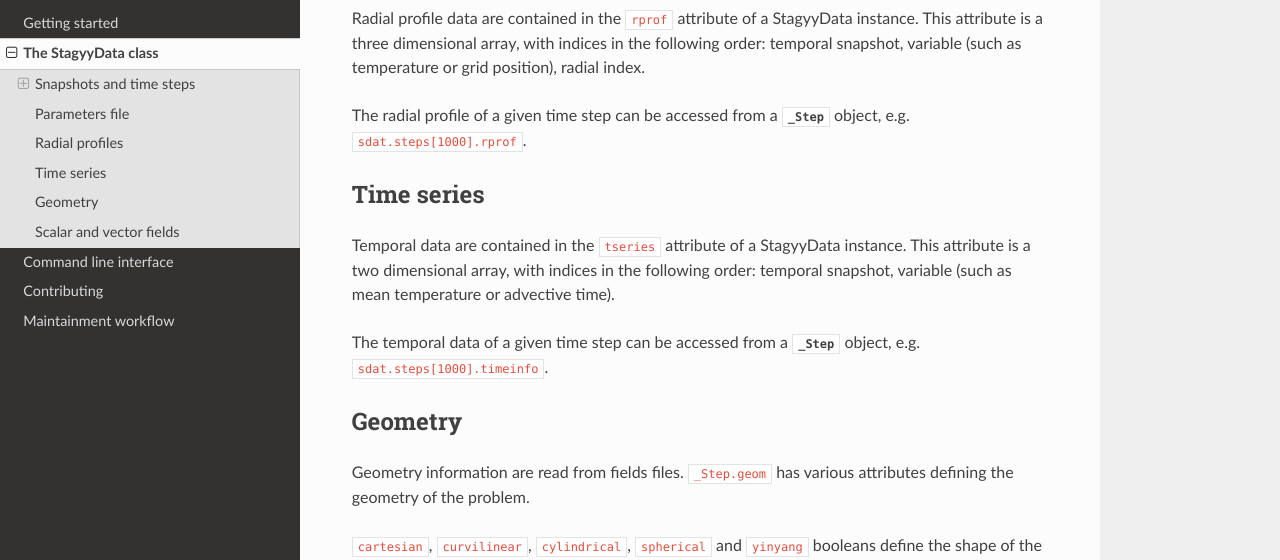
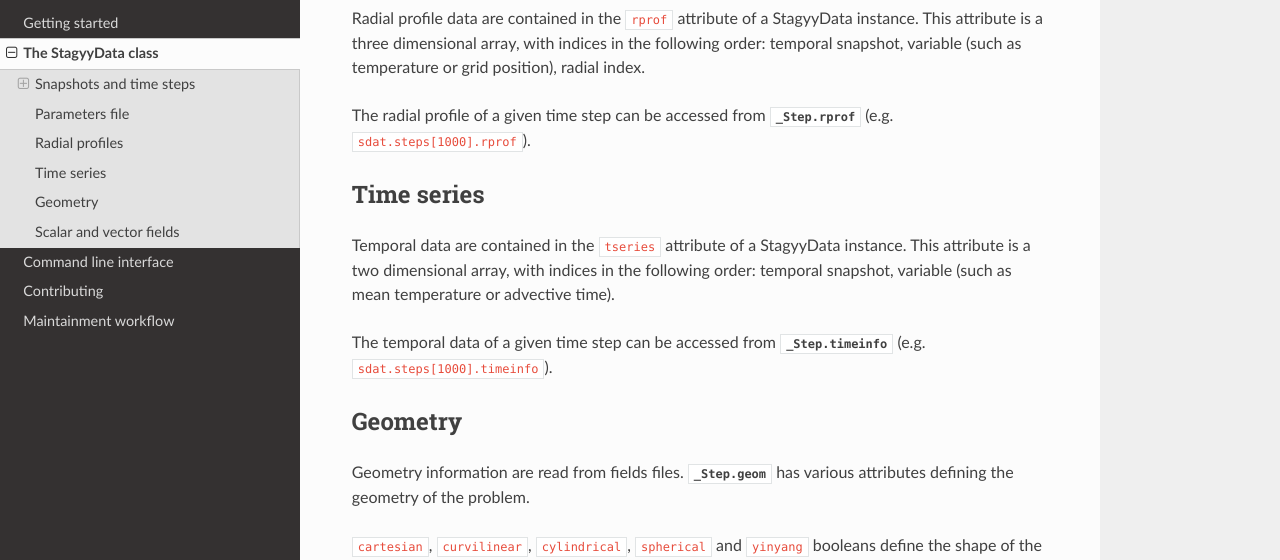
Before and after one commit to StagPython/StagPy, a Sphinx documentation site: the page built from docs/sources/stagyydata.rst, in a window 1280 px wide and 900 px high, scrolled down 2102 px. Shown: the part 152-712 px from the top of the window. Built offline with Sphinx 7.4.7 and the Read the Docs theme 2.0.0, drawn with Linux system fonts in a browser that asks for light colours; cross-references to code outside the pages are shown as plain code.

Commit message:
Add some cross references in StagyyData doc

```diff
--- a/docs/sources/stagyydata.rst
+++ b/docs/sources/stagyydata.rst
@@ -26,11 +26,11 @@
     sdat.steps[n]
     sdat.snaps[m]
 
-These two expressions each return a ``_Step`` instance. Moreover, if the
+These two expressions each return a :class:`_Step` instance. Moreover, if the
 ``m``-th snapshot was done at the ``n``-th step, both expressions return the
-same ``_Step`` instance. In other words, if for example the 100th snapshot was
-made at the 1000th step, ``sdat.steps[1000] is sdat.snaps[100]`` is true. The
-correspondence between time steps and snapshots is deduced from available
+same :class:`_Step` instance. In other words, if for example the 100th snapshot
+was made at the 1000th step, ``sdat.steps[1000] is sdat.snaps[100]`` is true.
+The correspondence between time steps and snapshots is deduced from available
 binary files.
 
 Generators also, and negative index.
@@ -110,8 +110,8 @@
 following order: temporal snapshot, variable (such as temperature or grid
 position), radial index.
 
-The radial profile of a given time step can be accessed from a :class:`_Step`
-object, e.g. ``sdat.steps[1000].rprof``.
+The radial profile of a given time step can be accessed from
+:attr:`_Step.rprof` (e.g. ``sdat.steps[1000].rprof``).
 
 Time series
 -----------
@@ -121,13 +121,13 @@
 following order: temporal snapshot, variable (such as mean temperature or
 advective time).
 
-The temporal data of a given time step can be accessed from a :class:`_Step`
-object, e.g. ``sdat.steps[1000].timeinfo``.
+The temporal data of a given time step can be accessed from
+:attr:`_Step.timeinfo` (e.g. ``sdat.steps[1000].timeinfo``).
 
 Geometry
 --------
 
-Geometry information are read from fields files. :attribute:`_Step.geom` has
+Geometry information are read from fields files. :attr:`_Step.geom` has
 various attributes defining the geometry of the problem.
 
 ``cartesian``, ``curvilinear``, ``cylindrical``, ``spherical`` and ``yinyang``
```
